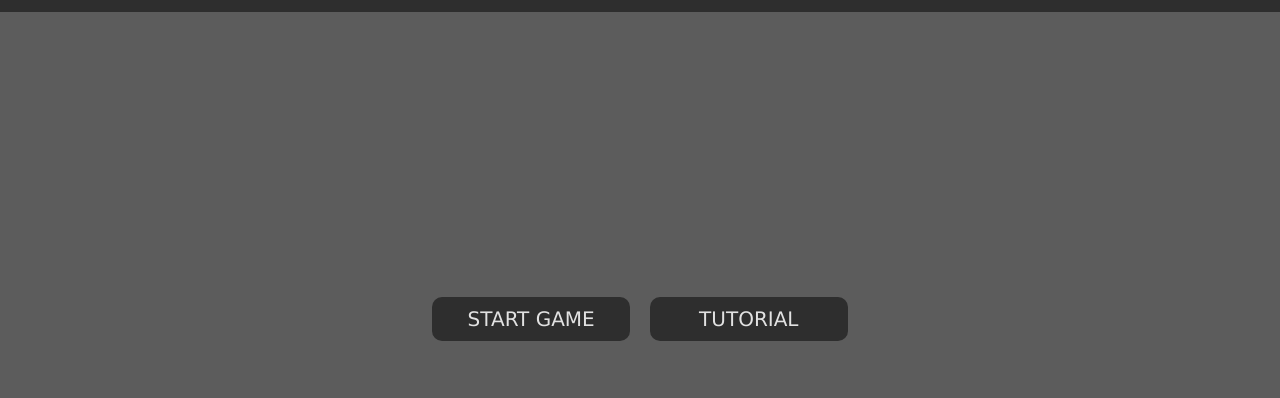
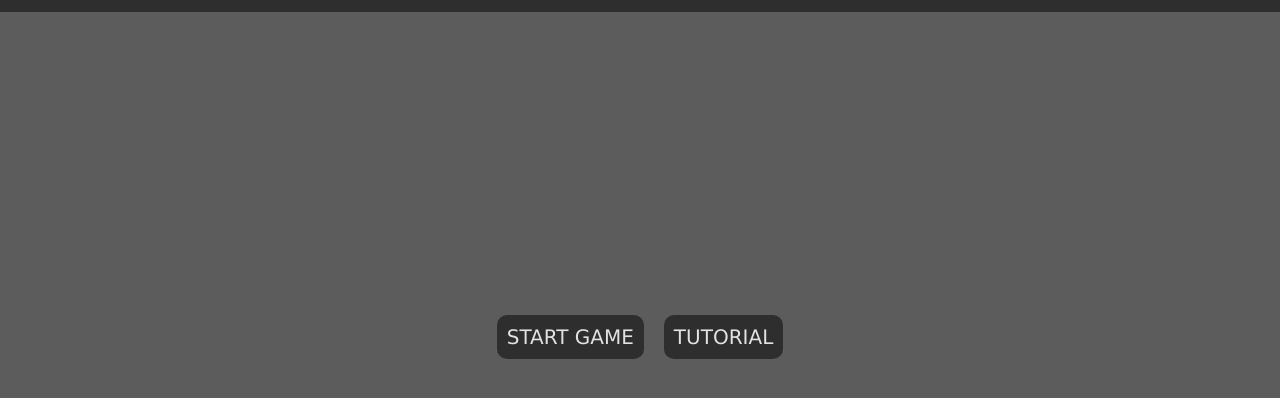
Before and after one commit to TolanoKorombi/highseas-colourgame, a plain HTML site: page index.html in a window 1280 px wide. Shown: the part 74-472 px from the top of the page. Drawn offline with Linux system fonts and the light colour scheme.

Commit message:
centering that div

```diff
--- a/styles.css
+++ b/styles.css
@@ -16,10 +16,10 @@ header {
 }
 
 #homepageMenu {
-    display: grid;
-    grid-template-columns: 33% 17% 17% 33%;
-    padding: 275px 0px;
-    height: 100%;
+    display: flex;
+    justify-content: center;
+    align-items: center;
+    height: 650px;
 }
 
 .linkButton {
```
